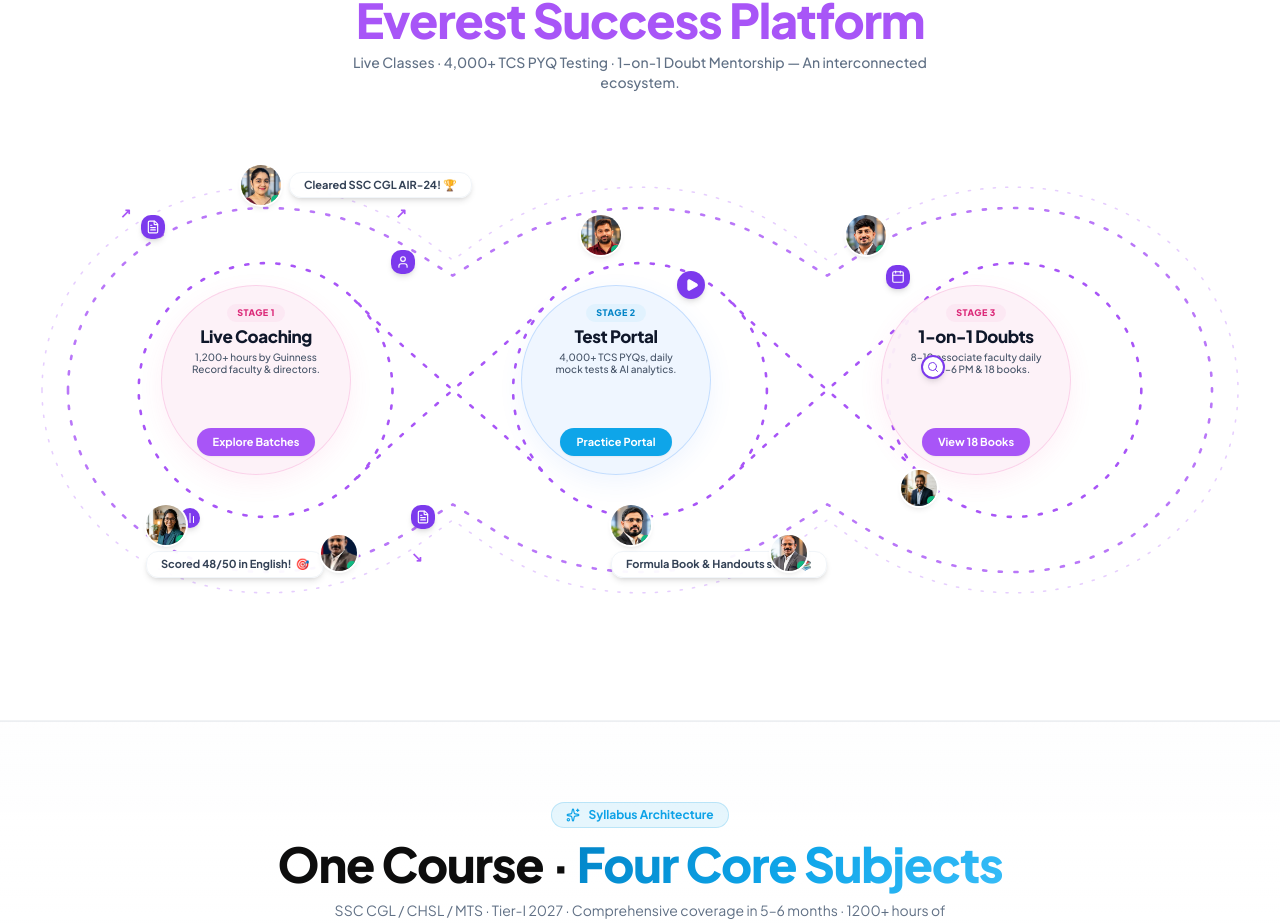
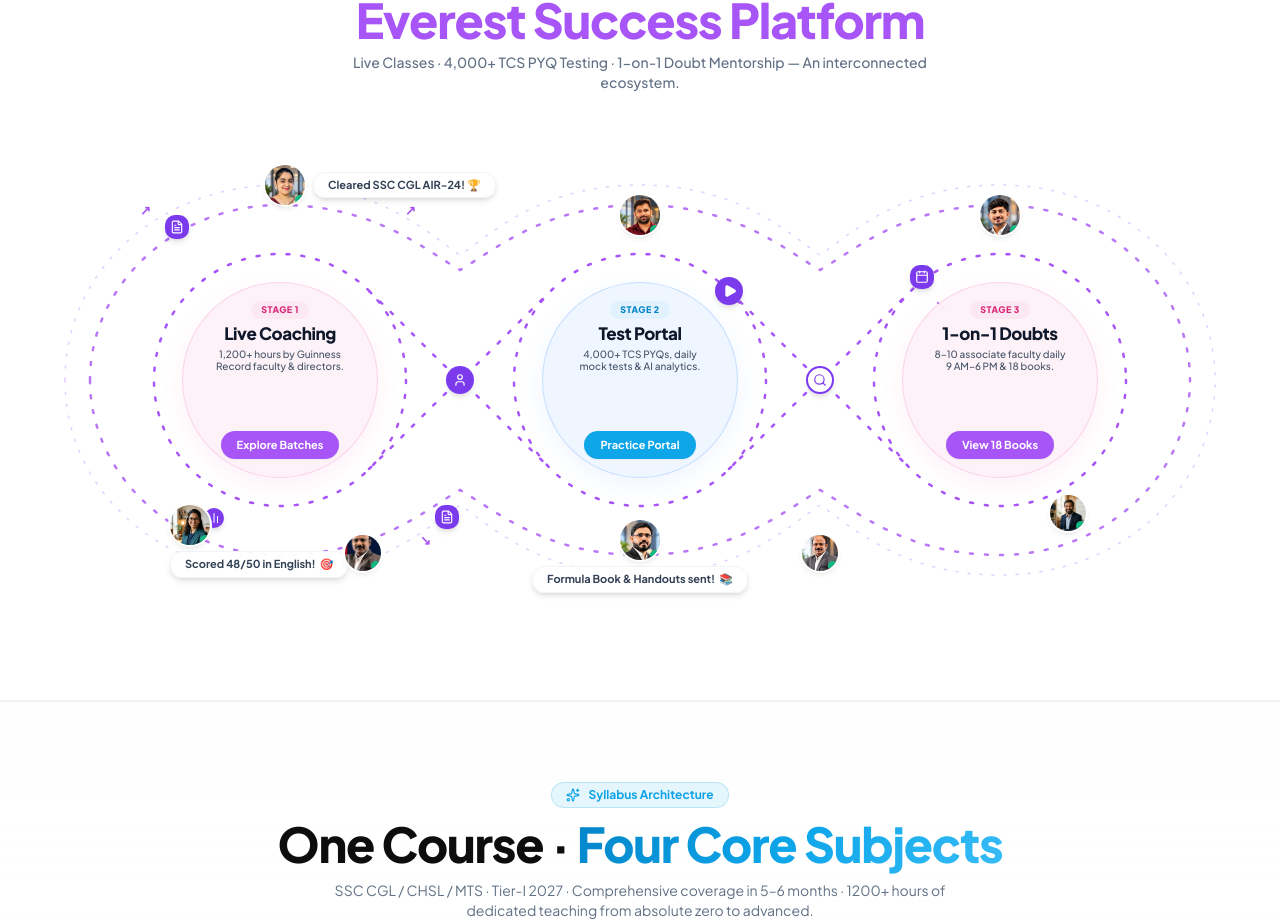
Before and after one commit to hemcharanmopidevi/everest-impact, a Next.js app: page / in a window 1280 px wide. Shown: the part 1449-2372 px from the top of the page. Built offline with nearby package versions, Linux system fonts and the light colour scheme.

Commit message:
fix: lock success platform to 1200px coordinate grid ensuring Stage 2 and Stage 3 cards are locked inside perfect circles

```diff
--- a/src/components/success-platform.tsx
+++ b/src/components/success-platform.tsx
@@ -80,11 +80,12 @@
         </div>
 
         {/* ================= DESKTOP EXACT REFERENCE SHAPE FLOW (lg:block) ================= */}
-        <div className="hidden lg:block relative w-full h-[500px]">
+        <div className="hidden lg:flex justify-center overflow-visible">
+          <div className="relative w-[1200px] h-[480px] shrink-0">
 
-          {/* SVG Exact Dotted Tracks: 3 Ovals, Crossing Tangents (X-Crossings), Outer Sweeping Contours */}
+          {/* SVG Exact Dotted Tracks: 3 Perfect Circles, Crossing Tangents (X-Crossings), Outer Sweeping Contours */}
           <svg
-            className="absolute inset-0 w-full h-full pointer-events-none z-0"
+            className="absolute inset-0 w-[1200px] h-[480px] pointer-events-none z-0"
             viewBox="0 0 1200 480"
             fill="none"
           >
@@ -101,7 +102,7 @@
             <circle
               cx="240"
               cy="240"
-              r="122"
+              r="126"
               className="animate-dots-flow"
               stroke="#a855f7"
               strokeWidth="2.5"
@@ -115,7 +116,7 @@
             <circle
               cx="600"
               cy="240"
-              r="122"
+              r="126"
               className="animate-dots-flow-reverse"
               stroke="#a855f7"
               strokeWidth="2.5"
@@ -129,7 +130,7 @@
             <circle
               cx="960"
               cy="240"
-              r="122"
+              r="126"
               className="animate-dots-flow"
               stroke="#a855f7"
               strokeWidth="2.5"
@@ -143,7 +144,7 @@
             {/* Top-Right of Circle 1 down through (420, 240) to Bottom-Left of Circle 2 */}
             <path
               className="animate-dots-flow-fast"
-              d="M 326 154 C 362 190, 395 218, 420 240 C 445 262, 478 290, 514 326"
+              d="M 329 151 C 365 185, 395 218, 420 240 C 445 262, 475 295, 511 329"
               stroke="#a855f7"
               strokeWidth="2.5"
               strokeDasharray="3 12"
@@ -154,7 +155,7 @@
             {/* Bottom-Right of Circle 1 up through (420, 240) to Top-Left of Circle 2 */}
             <path
               className="animate-dots-flow-fast"
-              d="M 326 326 C 362 290, 395 262, 420 240 C 445 218, 478 190, 514 154"
+              d="M 329 329 C 365 295, 395 262, 420 240 C 445 218, 475 185, 511 151"
               stroke="#a855f7"
               strokeWidth="2.5"
               strokeDasharray="3 12"
@@ -167,7 +168,7 @@
             {/* Top-Right of Circle 2 down through (780, 240) to Bottom-Left of Circle 3 */}
             <path
               className="animate-dots-flow-fast"
-              d="M 686 154 C 722 190, 755 218, 780 240 C 805 262, 838 290, 874 326"
+              d="M 689 151 C 725 185, 755 218, 780 240 C 805 262, 835 295, 871 329"
               stroke="#a855f7"
               strokeWidth="2.5"
               strokeDasharray="3 12"
@@ -178,7 +179,7 @@
             {/* Bottom-Right of Circle 2 up through (780, 240) to Top-Left of Circle 3 */}
             <path
               className="animate-dots-flow-fast"
-              d="M 686 326 C 722 290, 755 262, 780 240 C 805 218, 838 190, 874 154"
+              d="M 689 329 C 725 295, 755 262, 780 240 C 805 218, 835 185, 871 151"
               stroke="#a855f7"
               strokeWidth="2.5"
               strokeDasharray="3 12"
@@ -248,7 +249,10 @@
 
           {/* Card 1: Stage 1 - Live Coaching */}
           <div className="absolute left-[240px] top-[240px] -translate-x-1/2 -translate-y-1/2 z-10">
-            <div className="group relative w-[190px] h-[190px] aspect-square rounded-full bg-[#fdf2f8]/95 dark:bg-[#2e1065]/25 border border-pink-200/90 dark:border-pink-900/40 p-3.5 flex flex-col items-center justify-between text-center shadow-[0_8px_25px_rgba(236,72,153,0.08)] hover:shadow-[0_12px_35px_rgba(236,72,153,0.18)] hover:scale-105 transition-all duration-300">
+            <div
+              style={{ width: "196px", height: "196px", borderRadius: "9999px" }}
+              className="group relative w-[196px] h-[196px] shrink-0 rounded-full bg-[#fdf2f8]/95 dark:bg-[#2e1065]/25 border border-pink-200/90 dark:border-pink-900/40 p-3.5 flex flex-col items-center justify-between text-center shadow-[0_8px_25px_rgba(236,72,153,0.08)] hover:shadow-[0_12px_35px_rgba(236,72,153,0.18)] hover:scale-105 transition-all duration-300"
+            >
               <div className="mt-1 flex flex-col items-center">
                 <span className="inline-block text-[9px] font-extrabold uppercase tracking-wider text-pink-600 dark:text-pink-400 bg-pink-100/90 dark:bg-pink-950/60 px-2.5 py-0.5 rounded-full mb-1">
                   STAGE 1
@@ -271,7 +275,10 @@
 
           {/* Card 2: Stage 2 - Test Portal */}
           <div className="absolute left-[600px] top-[240px] -translate-x-1/2 -translate-y-1/2 z-10">
-            <div className="group relative w-[190px] h-[190px] aspect-square rounded-full bg-[#eff6ff]/95 dark:bg-[#1e1b4b]/35 border border-blue-200/90 dark:border-blue-900/40 p-3.5 flex flex-col items-center justify-between text-center shadow-[0_8px_25px_rgba(59,130,246,0.08)] hover:shadow-[0_12px_35px_rgba(59,130,246,0.18)] hover:scale-105 transition-all duration-300">
+            <div
+              style={{ width: "196px", height: "196px", borderRadius: "9999px" }}
+              className="group relative w-[196px] h-[196px] shrink-0 rounded-full bg-[#eff6ff]/95 dark:bg-[#1e1b4b]/35 border border-blue-200/90 dark:border-blue-900/40 p-3.5 flex flex-col items-center justify-between text-center shadow-[0_8px_25px_rgba(59,130,246,0.08)] hover:shadow-[0_12px_35px_rgba(59,130,246,0.18)] hover:scale-105 transition-all duration-300"
+            >
               <div className="mt-1 flex flex-col items-center">
                 <span className="inline-block text-[9px] font-extrabold uppercase tracking-wider text-sky-600 dark:text-sky-400 bg-sky-100/90 dark:bg-sky-950/60 px-2.5 py-0.5 rounded-full mb-1">
                   STAGE 2
@@ -294,7 +301,10 @@
 
           {/* Card 3: Stage 3 - 1-on-1 Doubts */}
           <div className="absolute left-[960px] top-[240px] -translate-x-1/2 -translate-y-1/2 z-10">
-            <div className="group relative w-[190px] h-[190px] aspect-square rounded-full bg-[#fdf2f8]/95 dark:bg-[#2e1065]/25 border border-pink-200/90 dark:border-pink-900/40 p-3.5 flex flex-col items-center justify-between text-center shadow-[0_8px_25px_rgba(236,72,153,0.08)] hover:shadow-[0_12px_35px_rgba(236,72,153,0.18)] hover:scale-105 transition-all duration-300">
+            <div
+              style={{ width: "196px", height: "196px", borderRadius: "9999px" }}
+              className="group relative w-[196px] h-[196px] shrink-0 rounded-full bg-[#fdf2f8]/95 dark:bg-[#2e1065]/25 border border-pink-200/90 dark:border-pink-900/40 p-3.5 flex flex-col items-center justify-between text-center shadow-[0_8px_25px_rgba(236,72,153,0.08)] hover:shadow-[0_12px_35px_rgba(236,72,153,0.18)] hover:scale-105 transition-all duration-300"
+            >
               <div className="mt-1 flex flex-col items-center">
                 <span className="inline-block text-[9px] font-extrabold uppercase tracking-wider text-pink-600 dark:text-pink-400 bg-pink-100/90 dark:bg-pink-950/60 px-2.5 py-0.5 rounded-full mb-1">
                   STAGE 3
@@ -329,16 +339,16 @@
             </div>
           </div>
 
-          {/* Top Avatar between Live Coaching & Test Portal */}
-          <div className="absolute left-[565px] top-[75px] z-20">
+          {/* Top Avatar centered above Test Portal */}
+          <div className="absolute left-[600px] top-[55px] -translate-x-1/2 z-20">
             <div className="relative w-10 h-10 shrink-0 rounded-full ring-2 ring-white shadow-md overflow-hidden bg-slate-100">
               <Image src="/faculty/circle_portraits/b-rajkumar_circle.jpg" alt="Director" width={40} height={40} className="w-full h-full object-cover" />
               <span className="absolute bottom-0 right-0 size-2.5 rounded-full bg-emerald-500 ring-1.5 ring-white" />
             </div>
           </div>
 
-          {/* Top Avatar above 1-on-1 Doubts */}
-          <div className="absolute left-[830px] top-[75px] z-20">
+          {/* Top Avatar centered above 1-on-1 Doubts */}
+          <div className="absolute left-[960px] top-[55px] -translate-x-1/2 z-20">
             <div className="relative w-10 h-10 shrink-0 rounded-full ring-2 ring-white shadow-md overflow-hidden bg-slate-100">
               <Image src="/faculty/circle_portraits/shiva-shankar_circle.jpg" alt="Faculty" width={40} height={40} className="w-full h-full object-cover" />
               <span className="absolute bottom-0 right-0 size-2.5 rounded-full bg-emerald-500 ring-1.5 ring-white" />
@@ -371,8 +381,8 @@
             </div>
           </div>
 
-          {/* Bottom Avatar under Test Portal */}
-          <div className="absolute left-[595px] top-[365px] z-20 flex flex-col items-start gap-1.5">
+          {/* Bottom Avatar centered under Test Portal */}
+          <div className="absolute left-[600px] top-[380px] -translate-x-1/2 z-20 flex flex-col items-center gap-1.5">
             <div className="relative w-10 h-10 shrink-0 rounded-full ring-2 ring-white shadow-md overflow-hidden bg-slate-100">
               <Image src="/faculty/circle_portraits/kalyan_circle.jpg" alt="Faculty" width={40} height={40} className="w-full h-full object-cover" />
               <span className="absolute bottom-0 right-0 size-2.5 rounded-full bg-emerald-500 ring-1.5 ring-white" />
@@ -384,16 +394,16 @@
             </div>
           </div>
 
-          {/* Bottom Avatar between Software & Marketplace */}
-          <div className="absolute left-[755px] top-[395px] z-20">
+          {/* Bottom Avatar between Test Portal & 1-on-1 Doubts */}
+          <div className="absolute left-[780px] top-[395px] -translate-x-1/2 z-20">
             <div className="relative w-9 h-9 shrink-0 rounded-full ring-2 ring-white shadow-md overflow-hidden bg-slate-100">
               <Image src="/faculty/circle_portraits/b-srinivasulu_circle.jpg" alt="Director" width={36} height={36} className="w-full h-full object-cover" />
               <span className="absolute bottom-0 right-0 size-2.5 rounded-full bg-emerald-500 ring-1.5 ring-white" />
             </div>
           </div>
 
-          {/* Bottom Avatar under Marketplace (far right) */}
-          <div className="absolute left-[885px] top-[330px] z-20">
+          {/* Bottom Avatar under 1-on-1 Doubts (far right) */}
+          <div className="absolute left-[1010px] top-[355px] z-20">
             <div className="relative w-9 h-9 shrink-0 rounded-full ring-2 ring-white shadow-md overflow-hidden bg-slate-100">
               <Image src="/images/avatars/avatar_5.jpg" alt="Client" width={36} height={36} className="w-full h-full object-cover" />
               <span className="absolute bottom-0 right-0 size-2.5 rounded-full bg-emerald-500 ring-1.5 ring-white" />
@@ -407,13 +417,13 @@
             <FileText className="size-3.5" />
           </div>
 
-          {/* User ID badge (Top middle-left) */}
-          <div className="absolute left-[375px] top-[110px] z-20 flex size-6 items-center justify-center rounded-md bg-[#7c3aed] text-white shadow-md">
+          {/* User ID badge (X-Intersection 1 between Stage 1 & Stage 2) */}
+          <div className="absolute left-[420px] top-[240px] -translate-x-1/2 -translate-y-1/2 z-20 flex size-7 items-center justify-center rounded-full bg-[#7c3aed] text-white shadow-md">
             <User className="size-3.5" />
           </div>
 
           {/* Video play badge (Top middle-right of Test Portal circle) */}
-          <div className="absolute left-[675px] top-[145px] -translate-x-1/2 -translate-y-1/2 z-20 flex size-7 items-center justify-center rounded-full bg-[#7c3aed] text-white shadow-md">
+          <div className="absolute left-[689px] top-[151px] -translate-x-1/2 -translate-y-1/2 z-20 flex size-7 items-center justify-center rounded-full bg-[#7c3aed] text-white shadow-md">
             <Play className="size-3.5 fill-current ml-0.5" />
           </div>
 
@@ -422,9 +432,9 @@
             <Calendar className="size-3.5" />
           </div>
 
-          {/* Search circle badge (Right edge) */}
-          <div className="absolute left-[905px] top-[215px] z-20 flex size-6 items-center justify-center rounded-full border-2 border-[#7c3aed] bg-white text-[#7c3aed] shadow-md">
-            <Search className="size-3" />
+          {/* Search circle badge (X-Intersection 2 between Stage 2 & Stage 3) */}
+          <div className="absolute left-[780px] top-[240px] -translate-x-1/2 -translate-y-1/2 z-20 flex size-7 items-center justify-center rounded-full border-2 border-[#7c3aed] bg-white text-[#7c3aed] shadow-md">
+            <Search className="size-3.5" />
           </div>
 
           {/* Document badge (Bottom middle-left) */}
@@ -432,6 +442,7 @@
             <FileText className="size-3.5" />
           </div>
 
+          </div>
         </div>
 
         {/* ================= MOBILE / TABLET RESPONSIVE VIEW (< lg) ================= */}
```
